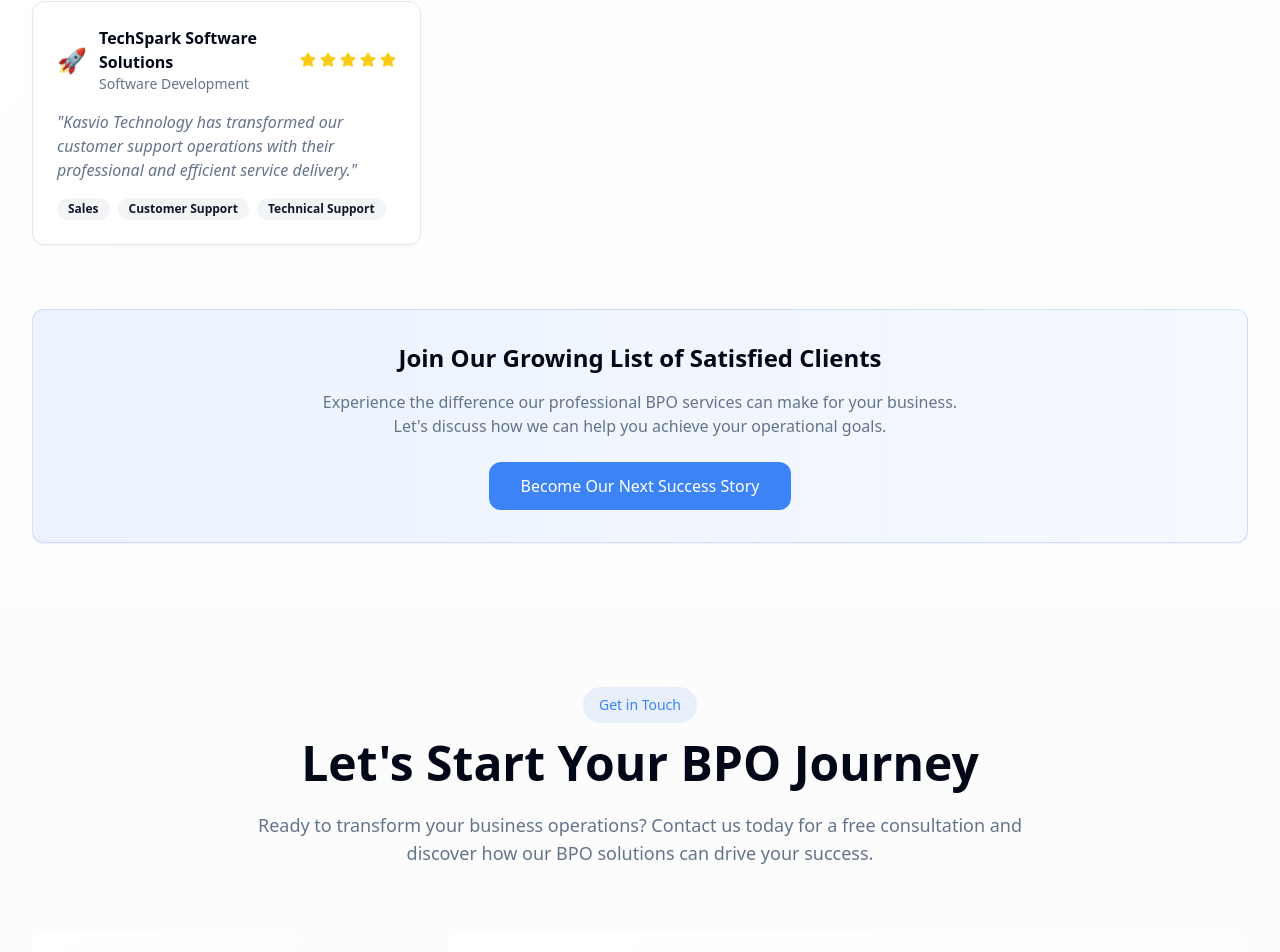
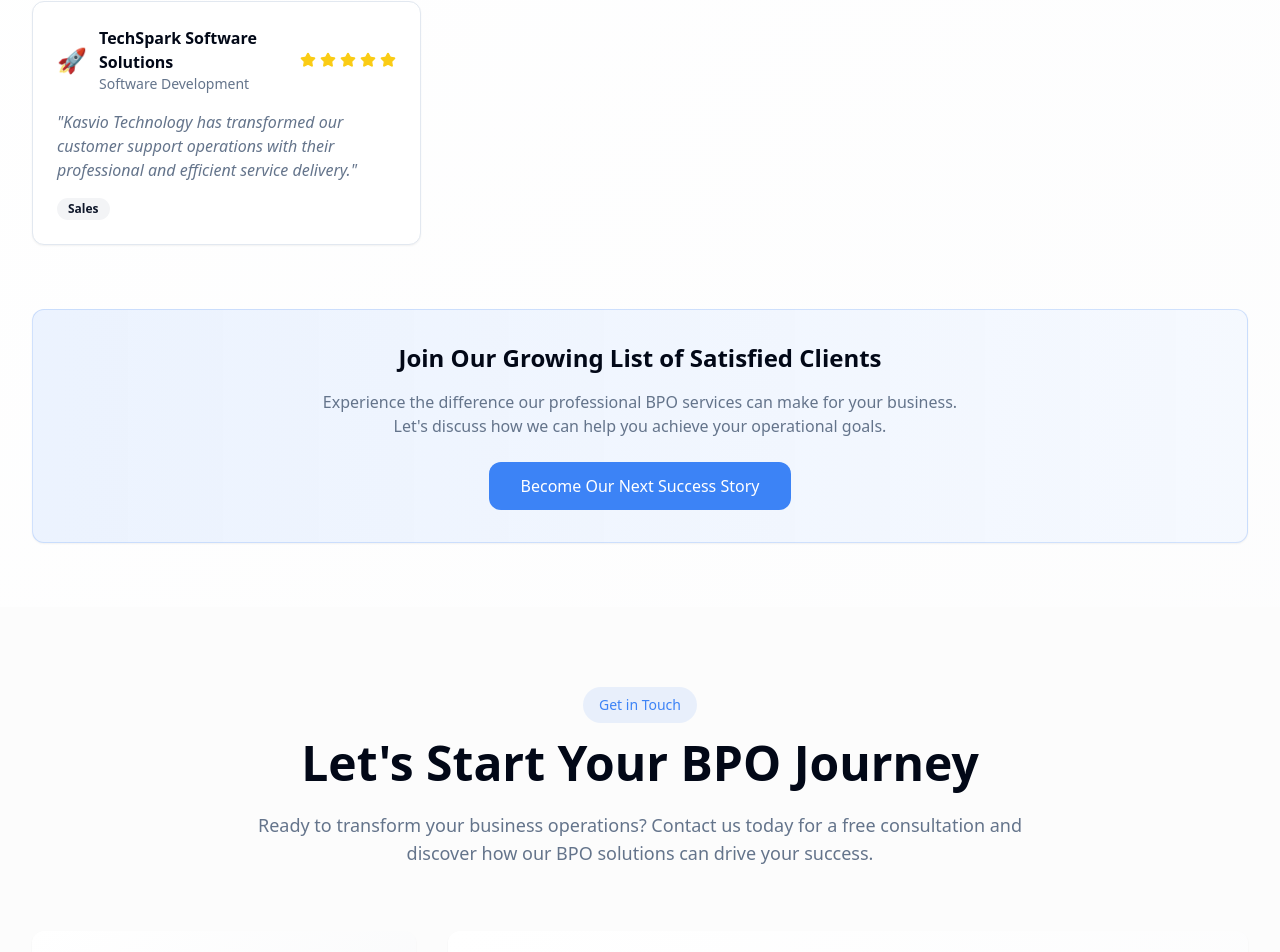
Before and after one commit to pranav6102001/kasvio-tech-spark, a React (Vite) app: page / in a window 1280 px wide. Shown: the part 3596-4548 px from the top of the page. Built offline with nearby package versions, Linux system fonts and the light colour scheme.

Commit message:
Update client services

```diff
--- a/src/components/Clients.tsx
+++ b/src/components/Clients.tsx
@@ -7,7 +7,7 @@ const Clients = () => {
     {
       name: "TechSpark Software Solutions",
       industry: "Software Development",
-      services: ["Sales", "Customer Support", "Technical Support"],
+      services: ["Sales"],
       testimonial: "Kasvio Technology has transformed our customer support operations with their professional and efficient service delivery.",
       rating: 5,
       logo: "🚀"
```
